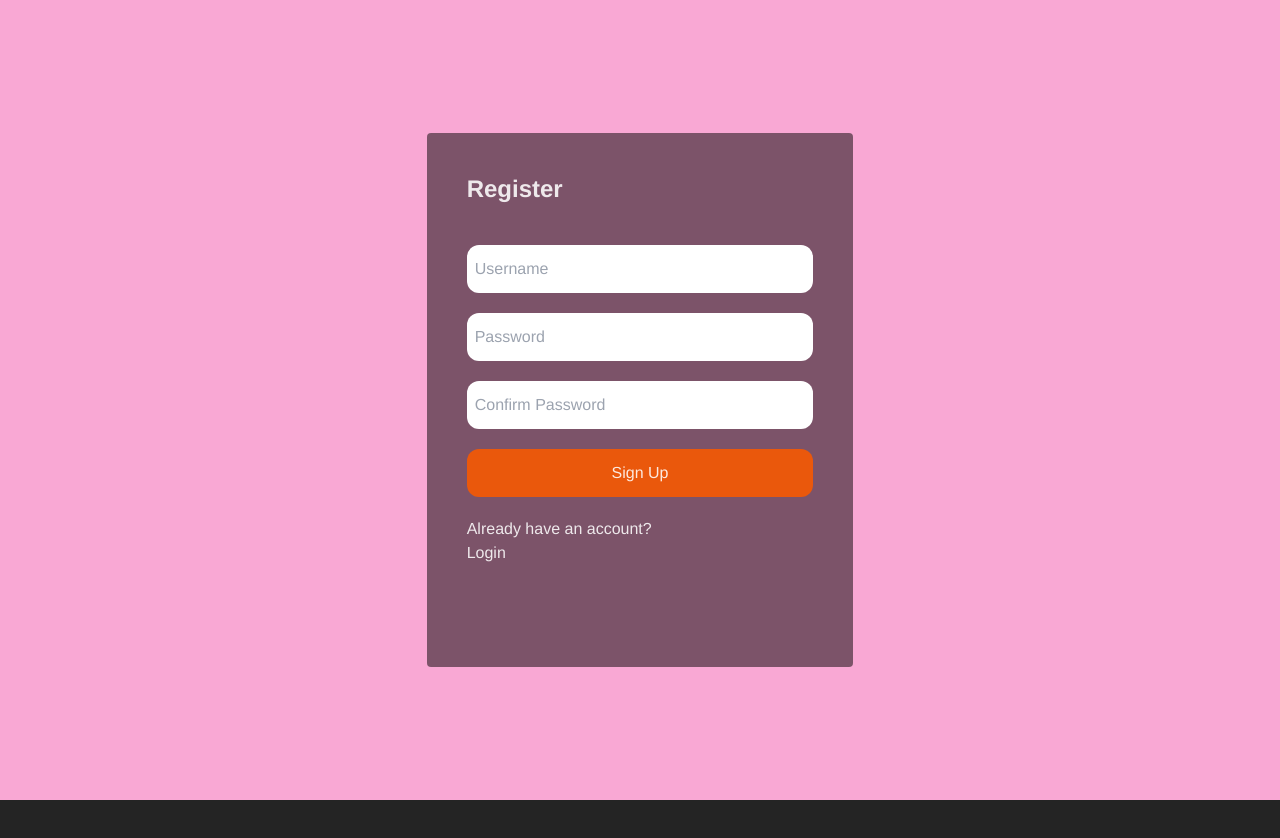
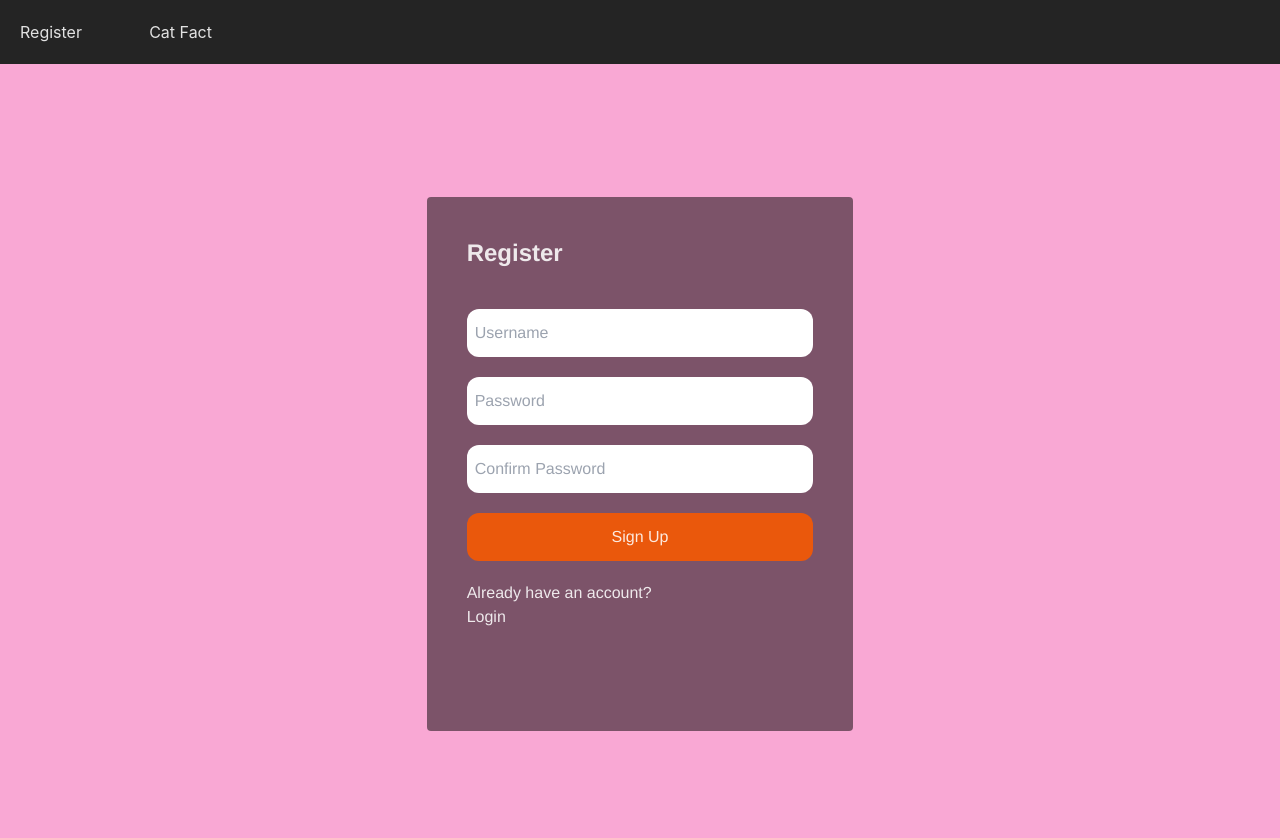
Before and after one commit to zahraRostami1999/react-Login, a React (Vite) app in the folder react-Login/: page / in a window 1280 px wide. Shown: the top 838 px of the page. Before the commit the page ends 800 px from the top, so only its background shows below. Built offline with nearby package versions, Linux system fonts and the light colour scheme.

Commit message:
edit App: set Routes

```diff
--- a/react-Login/src/App.jsx
+++ b/react-Login/src/App.jsx
@@ -1,10 +1,19 @@
-import RegisterPage from "./pages/RegisterPage"
+import { BrowserRouter, Routes, Route } from 'react-router-dom';
+import Header from './components/Header';
+import RegisterPage from "./pages/RegisterPage";
+import CatFactsPage from "./pages/CatFactsPage";
 
 function App() {
 
   return (
     <>
-    <RegisterPage />
+      <BrowserRouter>
+        <Header />
+        <Routes>
+          <Route path="/" element={<RegisterPage />} />
+          <Route path="/cat-facts" element={<CatFactsPage />} />
+        </Routes>
+      </BrowserRouter>
     </>
   )
 }
```
